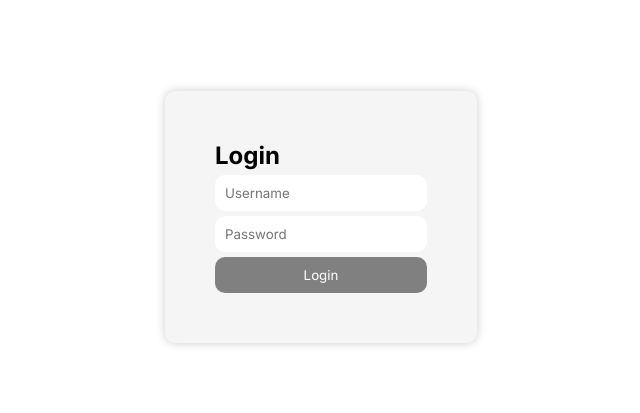
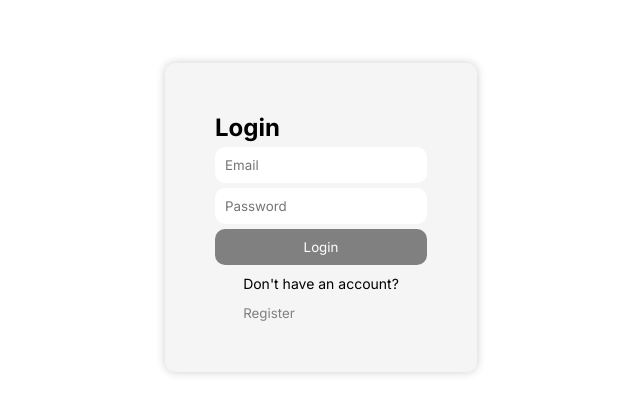
Before and after one commit to PatcharaPN/ecommerce-react-nestjs, a React (Vite) app: page /login in a window 1280 px wide. Shown: the part 183-596 px from the top of the page, without its empty margins (319-959 px from the left). Built offline with nearby package versions, Linux system fonts and the light colour scheme.

Commit message:
add register form

```diff
--- a/src/app/features/authSlice.ts
+++ b/src/app/features/authSlice.ts
@@ -28,6 +28,19 @@ export const login = createAsyncThunk<
   return response.data;
 });
 
+export const register = createAsyncThunk<
+  any,
+  { email: string; password: string },
+  { state: RootState }
+>("/auth/register", async ({ email, password }) => {
+  const response = await axios.post("http://localhost:3000/auth/register", {
+    email,
+    password,
+    confirmPassword: password,
+  });
+  return response.data;
+});
+
 const authSlice = createSlice({
   name: "auth",
   initialState,
@@ -39,6 +52,18 @@ const authSlice = createSlice({
   },
   extraReducers: (builder) => {
     builder
+      .addCase(register.pending, (state) => {
+        state.loading = true;
+        state.error = null;
+      })
+      .addCase(register.fulfilled, (state) => {
+        state.loading = true;
+        state.error = null;
+      })
+      .addCase(register.rejected, (state, action) => {
+        state.loading = false;
+        state.error = action.error.message || "Failed to login";
+      })
       .addCase(login.pending, (state) => {
         state.loading = true;
         state.error = null;
--- a/src/components/header.css
+++ b/src/components/header.css
@@ -44,6 +44,28 @@
   background-color: rgba(128, 128, 128, 0.326);
 }
 
+.drawer-menu {
+  height: 550px;
+  display: flex;
+  justify-items: end;
+  justify-content: space-between;
+}
+.logout {
+  display: flex;
+  justify-content: end;
+}
+.list {
+  li {
+    list-style: none;
+  }
+}
+.logout-btn {
+  padding: 10px;
+  border-radius: 10px;
+  border: none;
+  background-color: #515151;
+  color: #ffffff;
+}
 .search-icon {
   position: absolute;
   top: 50%;
--- a/src/components/header.tsx
+++ b/src/components/header.tsx
@@ -9,6 +9,11 @@ const Header: React.FC = () => {
   const toggleDrawer = () => {
     console.log("clicked");
     setDrawerOpen(!isDrawerOpen);
+  };
+
+  const handleLogout = () => {
+    localStorage.removeItem("token");
+    window.location.reload();
   };
 
   return (
@@ -39,6 +44,7 @@ const Header: React.FC = () => {
             <div>UID</div>
             <div className="user-profile"></div>
           </div>
+          <div className="drawer-menu">
             <ul className="list">
               <li>Profile</li>
               <li>Favorite</li>
@@ -47,6 +53,12 @@ const Header: React.FC = () => {
               <li>Help Centre</li>
             </ul>
           </div>
+          <div className="logout">
+            <button className="logout-btn" onClick={handleLogout}>
+              Logout
+            </button>
+          </div>
+        </div>
       </div>
     </div>
   );
--- a/src/pages/LoginPage/LoginPage.css
+++ b/src/pages/LoginPage/LoginPage.css
@@ -1,9 +1,11 @@
 .login-page {
   display: flex;
   justify-content: center;
+  align-items: center;
   height: 100vh;
   width: 100vw;
 }
+
 .con-wrapper {
   display: flex;
   align-items: center;
@@ -17,22 +19,68 @@
   border-radius: 10px;
   background-color: #f5f5f5;
   box-shadow: 0px 0px 10px 0px rgba(0, 0, 0, 0.2);
+  transition: all 0.5s ease;
 }
+
+.login-mode {
+  opacity: 1;
+  height: auto;
+  transform: translateY(0);
+}
+
+.register-mode {
+  opacity: 1;
+  height: auto;
+  transform: translateY(0);
+}
+
+.hidden {
+  opacity: 0;
+  height: 0;
+  transform: translateY(-50px);
+  overflow: hidden;
+  transition: all 0.5s ease;
+}
+
+.switch-text > p {
+  padding: 10px 0;
+  font-size: 14px;
+}
+
 .input-field {
   border: none;
   border-radius: 10px;
   padding: 10px;
 }
+
 .form-group {
   display: flex;
   flex-direction: column;
   gap: 5px;
 }
+
 .btn {
   border: none;
   color: white;
   background-color: grey;
   border-radius: 10px;
-  border-radius: 10px;
   padding: 10px 20px;
 }
+
+.register-text {
+  margin-top: 10px;
+  display: flex;
+  gap: 5px;
+  font-size: 15px;
+}
+
+.btn-switch {
+  border: none;
+  background-color: transparent;
+  color: grey;
+  cursor: pointer;
+}
+
+.btn-switch:hover {
+  text-decoration: underline;
+}
--- a/src/pages/LoginPage/LoginPage.tsx
+++ b/src/pages/LoginPage/LoginPage.tsx
@@ -1,42 +1,77 @@
 import React, { useState } from "react";
 import { useDispatch, useSelector } from "react-redux";
-import { login } from "../../app/features/authSlice";
+import { login, register } from "../../app/features/authSlice";
 import { RootState } from "../../app/store";
+import { useNavigate } from "react-router-dom";
 import "./LoginPage.css";
-import { useNavigate } from "react-router-dom";
 
 const LoginPage: React.FC = () => {
-  const [email, setUsername] = useState("");
+  const [switchForm, setswitchForm] = useState(false);
+  const [email, setEmail] = useState("");
   const [password, setPassword] = useState("");
+  const [confirmPassword, setConfirmPassword] = useState("");
+  const [registerEmail, setRegisterEmail] = useState("");
   const dispatch = useDispatch();
   const { loading, error } = useSelector((state: RootState) => state.auth);
   const navigate = useNavigate();
+
   const handleSubmit = async (e: React.FormEvent) => {
     e.preventDefault();
+    if (switchForm) {
+      if (password !== confirmPassword) {
+        alert("Passwords do not match");
+        return;
+      }
+
       try {
-      const actionResult = await (dispatch as any)(login({ email, password }));
-      const token = actionResult.payload.access_token;
+        const actionResult = await (dispatch as any)(
+          register({ email, password })
+        );
+        const token = actionResult.payload.accessToken;
+        console.log("Register successful token: ", token);
+        localStorage.setItem("token", token);
+        navigate("/");
+      } catch (err) {
+        console.error("Failed to register:", err);
+      }
+    } else {
+      try {
+        const actionResult = await (dispatch as any)(
+          login({ email, password })
+        );
+        const token = actionResult.payload.accessToken;
         console.log("Login successful token: ", token);
         localStorage.setItem("token", token);
         navigate("/");
       } catch (err) {
         console.error("Failed to login:", err);
       }
+    }
+  };
+
+  const handleSwitch = () => {
+    setswitchForm(!switchForm);
   };
 
   return (
     <div className="login-page">
       <div className="con-wrapper">
+        <div
+          className={`form-container ${
+            switchForm ? "register-mode" : "login-mode"
+          }`}
+        >
           <div className="login-container">
             <form onSubmit={handleSubmit}>
+              {switchForm ? (
                 <div className="form-group">
-              <h2>Login</h2>
+                  <h2>Register</h2>
                   <input
                     className="input-field"
-                placeholder="Username"
+                    placeholder="email"
                     type="text"
                     value={email}
-                onChange={(e) => setUsername(e.target.value)}
+                    onChange={(e) => setEmail(e.target.value)}
                     required
                   />
                   <input
@@ -47,12 +82,60 @@ const LoginPage: React.FC = () => {
                     onChange={(e) => setPassword(e.target.value)}
                     required
                   />
-              <button className="btn login" type="submit" disabled={loading}>
+                  <input
+                    className="input-field"
+                    placeholder="Confirm Password"
+                    type="password"
+                    value={confirmPassword}
+                    onChange={(e) => setConfirmPassword(e.target.value)}
+                    required
+                  />
+
+                  <button className="btn" type="submit" disabled={loading}>
+                    {loading ? "Loading..." : "Register"}
+                  </button>
+                </div>
+              ) : (
+                <div className="form-group">
+                  <h2>Login</h2>
+                  <input
+                    className="input-field"
+                    placeholder="Email"
+                    type="email"
+                    value={email}
+                    onChange={(e) => setEmail(e.target.value)}
+                    required
+                  />
+                  <input
+                    className="input-field"
+                    placeholder="Password"
+                    type="password"
+                    value={password}
+                    onChange={(e) => setPassword(e.target.value)}
+                    required
+                  />
+                  <button className="btn" type="submit" disabled={loading}>
                     {loading ? "Loading..." : "Login"}
                   </button>
+                </div>
+              )}
               {error && <p className="error">{error}</p>}
+            </form>
+            <div className="switch-text">
+              <p>
+                {switchForm
+                  ? "Already have an account?"
+                  : "Don't have an account?"}
+              </p>
+              <button
+                className="btn-switch"
+                type="button"
+                onClick={handleSwitch}
+              >
+                {switchForm ? "Login" : "Register"}
+              </button>
             </div>
-          </form>
+          </div>
         </div>
       </div>
     </div>
--- /dev/null
+++ b/src/routes/protectedRoute.tsx
@@ -0,0 +1,14 @@
+import React from "react";
+import { Navigate } from "react-router-dom";
+
+interface ProtectedRouteProps {
+  element: React.ReactElement;
+}
+
+const ProtectedRoute: React.FC<ProtectedRouteProps> = ({ element }) => {
+  const isAuthenticated = !!localStorage.getItem("token");
+
+  return isAuthenticated ? element : <Navigate to="/login" />;
+};
+
+export default ProtectedRoute;
```
Also changed, not shown: src/routes/routes.tsx (+8 -2 lines). Lines whose indentation alone changed are shown as unchanged.
